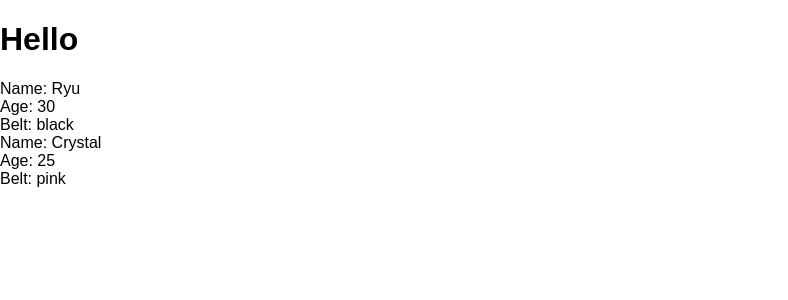
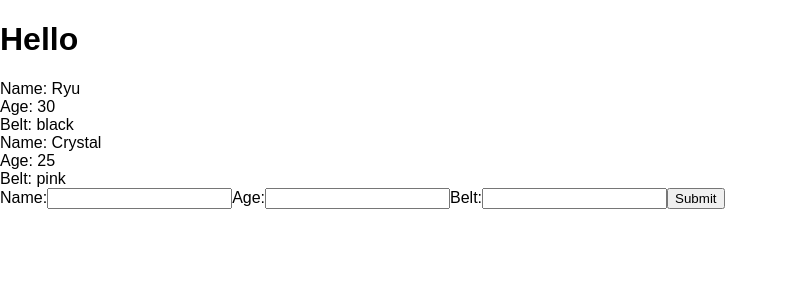
Before and after one commit to alex-kzr/react-redux-tutorial, a React (Create React App) app in the folder myapp/: page / in a window 1280 px wide. Shown: the top 300 px of the page, without its empty margins (0-788 px from the left). Built offline with nearby package versions, Linux system fonts and the light colour scheme.

Commit message:
Add form revisited

```diff
--- /dev/null
+++ b/myapp/src/AddNinja.js
@@ -0,0 +1,41 @@
+import React, {Component} from 'react';
+
+class AddNinja extends Component {
+    state = {
+        name: null,
+        age: null,
+        belt: null
+    }
+
+    handleChange = (e) => {
+        this.setState({
+            [e.target.id]: e.target.value
+        });
+    }
+
+    handleSubmit = (e) => {
+        e.preventDefault();
+        console.log(this.state);
+    }
+
+    render(){
+        return (
+            <div>
+                <form onSubmit={this.handleSubmit}>
+                    <label htmlFor="name">Name:</label>
+                    <input type="text" id="name" onChange={this.handleChange} />
+
+                    <label htmlFor="age">Age:</label>
+                    <input type="text" id="age" onChange={this.handleChange} />
+
+                    <label htmlFor="belt">Belt:</label>
+                    <input type="text" id="belt" onChange={this.handleChange} />
+
+                    <button>Submit</button>
+                </form>
+            </div>
+        );
+    }
+}
+
+export default AddNinja;
--- a/myapp/src/App.js
+++ b/myapp/src/App.js
@@ -1,5 +1,6 @@
 import React, { Component } from 'react';
 import Ninjas from './Ninja';
+import AddNinja from './AddNinja';
 
 class App extends Component {
   state = {
@@ -15,6 +16,7 @@
       <div className="App">
         <h1>Hello</h1>
         <Ninjas ninjas={this.state.ninjas} />
+        <AddNinja />
       </div>
     );
   }
```
